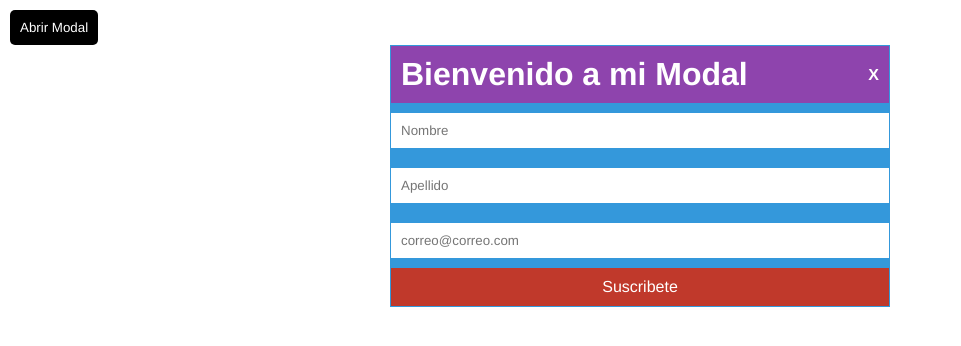
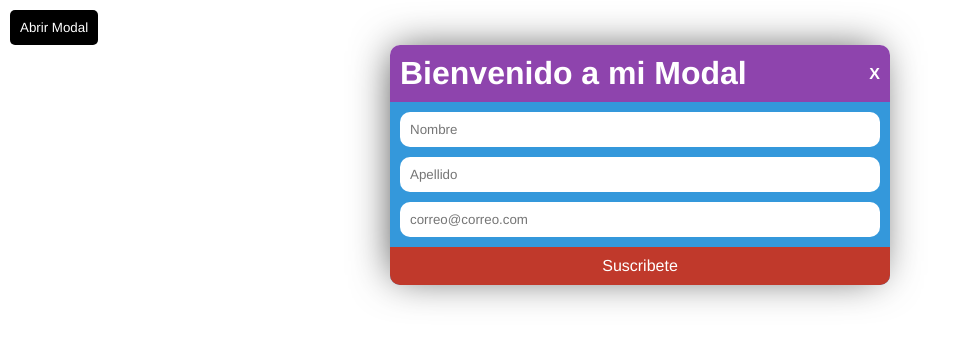
Before and after one commit to Franco-Sanchez/Hackathon12_Reto3, a plain HTML site: page index.html in a window 1280 px wide. Both pictures are taken after a click on the button "Abrir Modal". Shown: the whole page, without its empty margins (0-961 px from the left). Drawn offline with Linux system fonts and the light colour scheme.

Commit message:
Modal arreglo css

```diff
--- a/index.css
+++ b/index.css
@@ -19,7 +19,8 @@ button {
     width: 500px;
     margin: 0 auto;
     display: none;
-    border: 1px solid #3498db;
+    box-shadow: -4px -2px 41px -8px rgba(0,0,0,0.75);
+    border-radius: 10px 10px 10px 10px;
 }
 
 header {
@@ -29,6 +30,7 @@ header {
     justify-content: space-between;
     align-items: center;
     padding: 10px;
+    border-radius: 10px 10px 0 0;
 }
 
 span {
@@ -45,6 +47,7 @@ form {
     display: flex;
     flex-direction: column;
     background-color: #3498db;
+    border-radius: 0 0 10px 10px;
 }
 
 input {
@@ -52,14 +55,14 @@ input {
     border: none;
 }
 
-input[type=text] {
-    margin-top: 10px;
-    margin-bottom:10px;
+form input:nth-child(1) {
+    margin: 10px;
+    border-radius: 10px;
 }
 
-input[type=email] {
-    margin-top: 10px;
-    margin-bottom: 10px;
+form input:nth-child(2), form input:nth-child(3) {
+    margin: 0 10px 10px 10px;
+    border-radius: 10px;
 }
 
 input[type=button] {
@@ -67,4 +70,5 @@ input[type=button] {
     cursor: pointer;
     color: white;
     font-size: 1rem;
+    border-radius: 0 0 10px 10px;
 }
```
